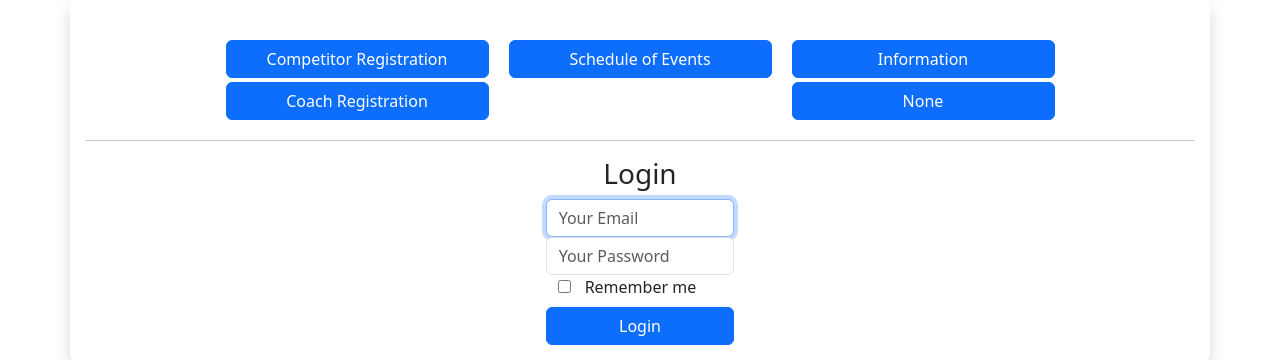
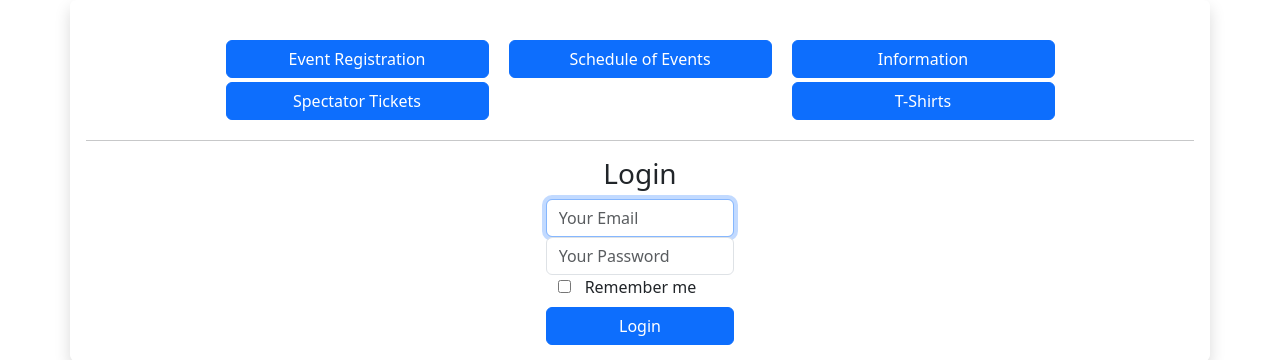
Before and after one commit to audioboxer217/tkd_registration_frontend, a Flask app: a page that uses templates/base.html in a window 1280 px wide. Shown: the top 360 px of the page. Run offline with Flask 3, Linux system fonts and the light colour scheme; data that the repository does not hold is empty; some libraries are stand-ins or nearby versions.

Commit message:
Update for Demo Event

```diff
--- a/templates/base.html
+++ b/templates/base.html
@@ -27,10 +27,10 @@
     <div class="row justify-content-md-center">
       <div class="col-sm-3">
         <div class="row g-1 mb-1">
-          <a class="btn {{ button_style }}" href="/register?reg_type=competitor" role="button">Competitor Registration</a>
+          <a class="btn {{ button_style }}" href="/register" role="button">Event Registration</a>
         </div>
         <div class="row g-1 mb-1">
-          <a class="btn {{ button_style }}" href="/register?reg_type=coach" role="button">Coach Registration</a>
+          <a class="btn {{ button_style }}" href="/tickets" role="button">Spectator Tickets</a>
         </div>
       </div>
       <div class="col-sm-3">
@@ -46,7 +46,7 @@
           <a class="btn {{ button_style }}" href="/information" role="button">Information</a>
         </div>
         <div class="row g-1 mb-1">
-          <a class="btn {{ button_style }}" href="{{ visitor_info_url }}" role="button" target="_blank">{{ visitor_info_text }}</a>
+          <a class="btn {{ button_style }}" href="/tshirt" role="button" target="_blank">T-Shirts</a>
         </div>
       </div>
     </div>
```
